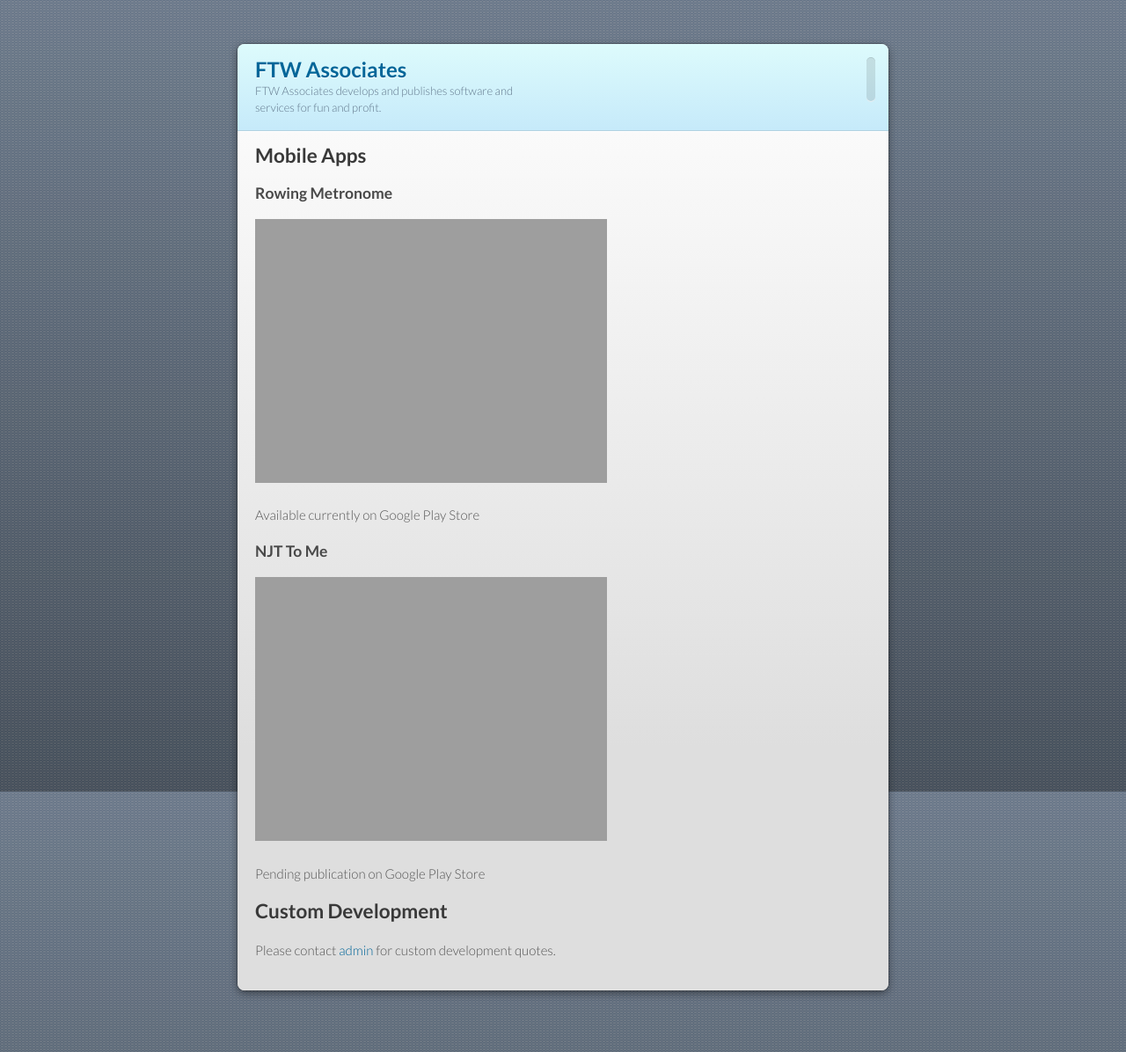
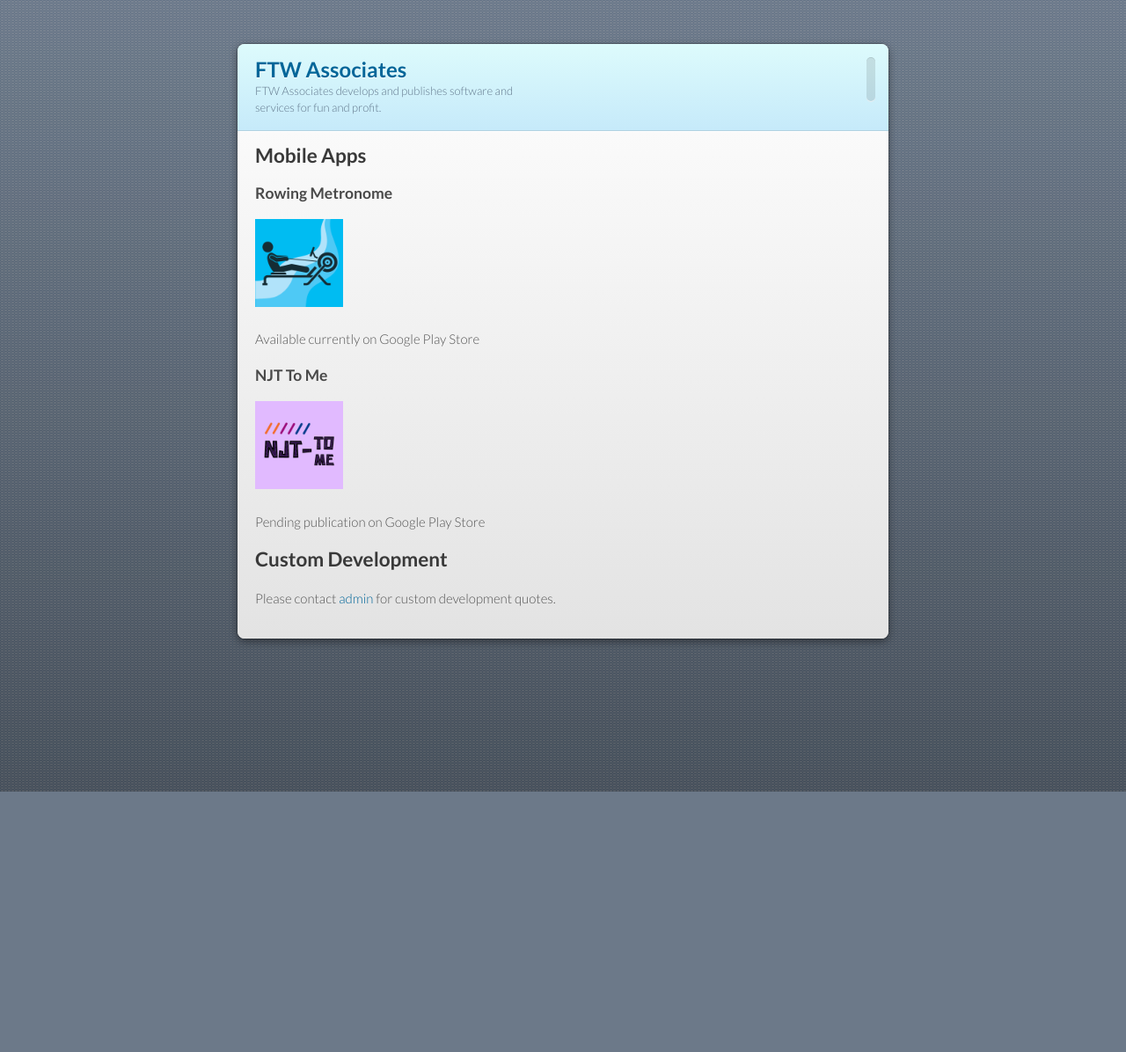
Before and after one commit to FTWAssociates/www-public, a Jekyll site: the page built from index.md, in a window 1280 px wide. Shown: the whole page at 88% size. Built offline with Jekyll 4.4.1, drawn with Linux system fonts in a browser that asks for light colours; our own code applies the rules of GitHub Pages for plain Markdown files; after the commit the page ends 900 px from its top, so only the background shows below that.

Commit message:
Update index.md

```diff
--- a/index.md
+++ b/index.md
@@ -2,13 +2,13 @@
 
 ### Rowing Metronome
 
-![Icon](./docs/assets/rowing_metronome_icon.png =100x100)
+<img src="./docs/assets/rowing_metronome_icon.png" width="100" height="100">
 
 Available currently on Google Play Store
 
 ### NJT To Me
 
-![Icon](./docs/assets/njt_tome_icon.png =100x100)
+<img src="./docs/assets/njt_tome_icon.png" width="100" height="100">
 
 Pending publication on Google Play Store
 
```
